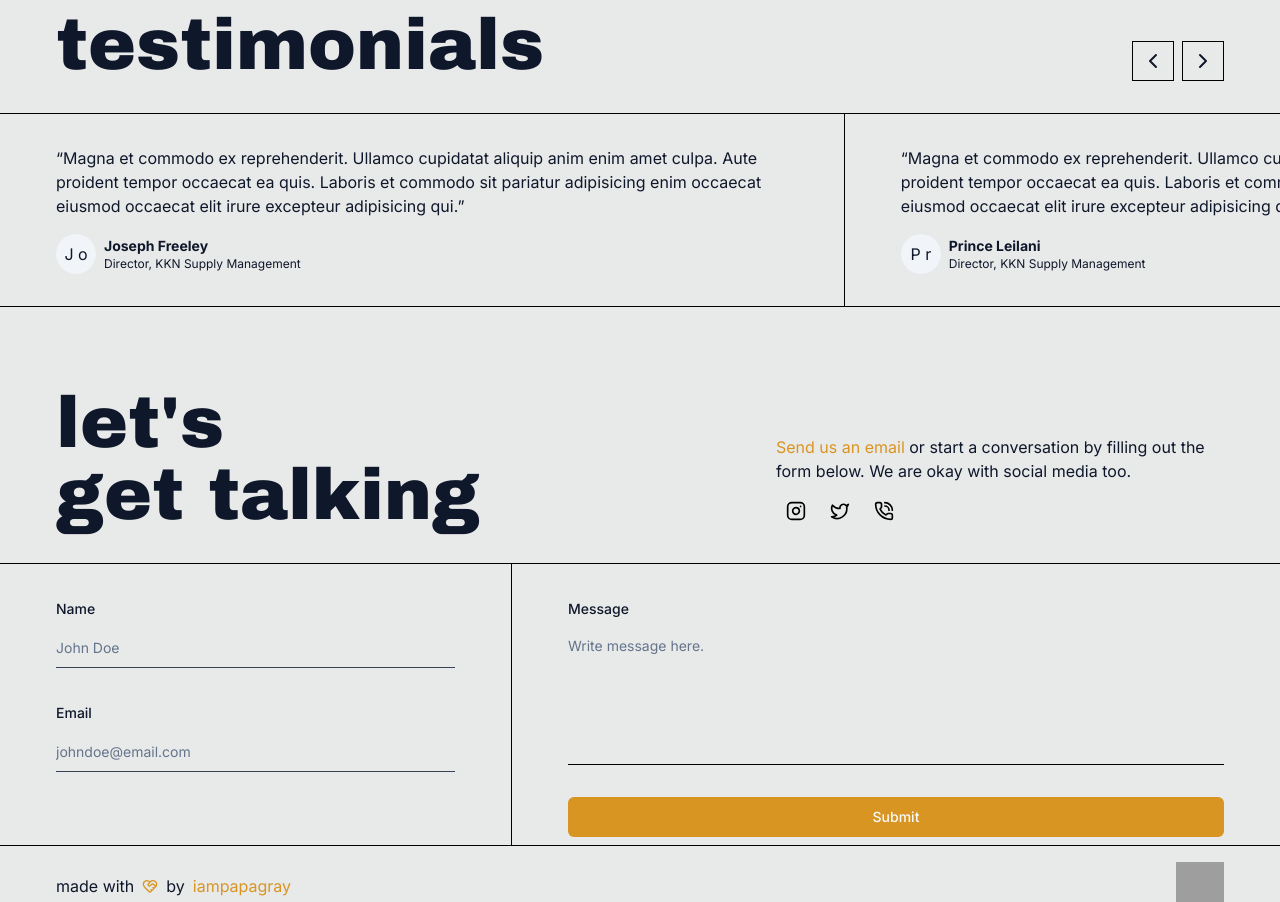
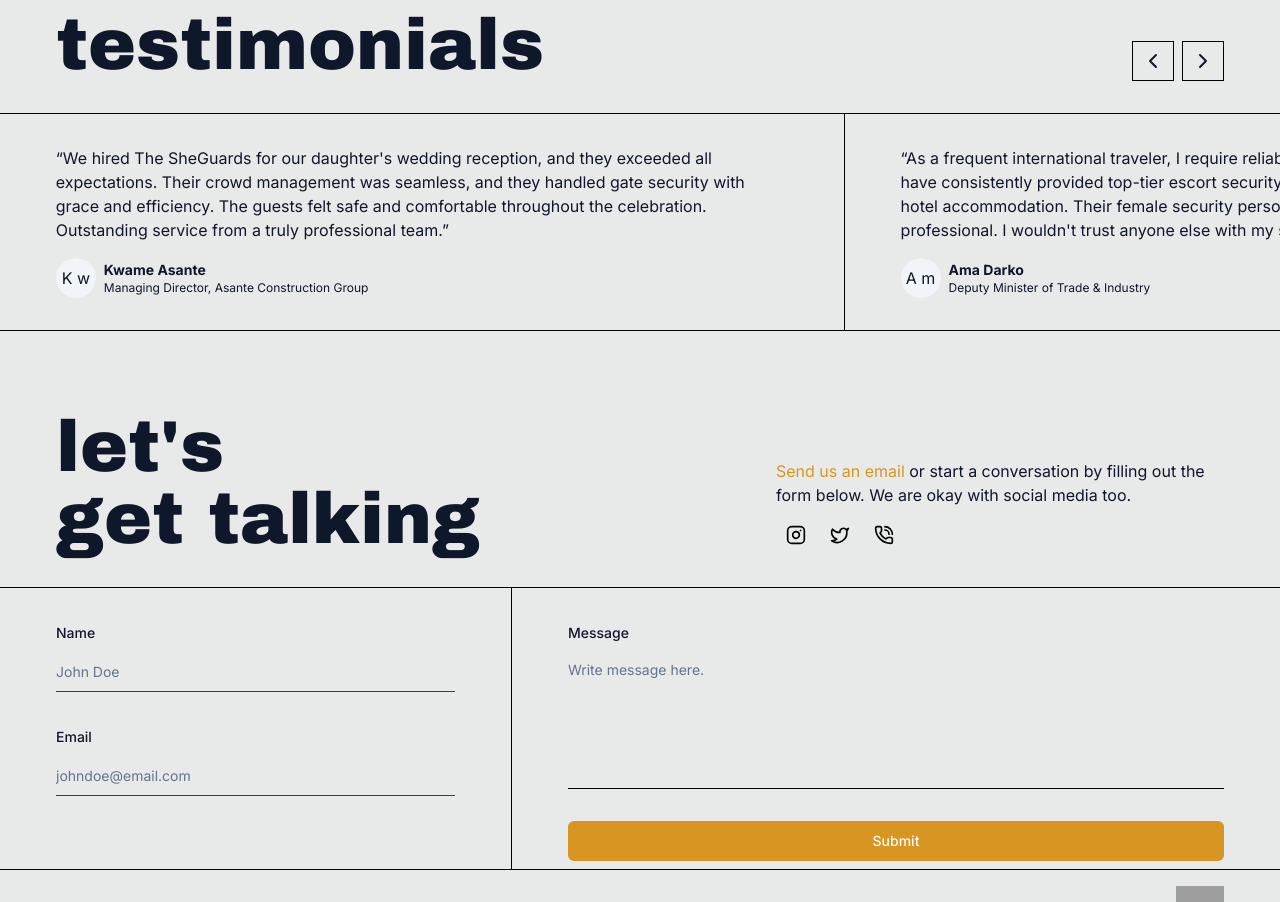
Before and after one commit to iampapagray/thesheguards, a Next.js app: page / in a window 1280 px wide. Shown: the part 2952-3854 px from the top of the page. Built offline with nearby package versions, Linux system fonts and the light colour scheme; grey boxes are pictures that could not be loaded.

Commit message:
Fix theme provider import compatibility and resolve layout centering issues

```diff
--- a/components/sections/testimonials.tsx
+++ b/components/sections/testimonials.tsx
@@ -1,7 +1,7 @@
 "use client"
 
 import { useEffect, useRef, useState } from "react"
-import { animate, motion, motionValue, transform } from "framer-motion"
+import { animate, motion, motionValue } from "framer-motion"
 
 import { archivo } from "@/lib/fonts"
 import { cn } from "@/lib/utils"
@@ -20,31 +20,31 @@ interface testimony {
 
 const testimonials: testimony[] = [
   {
-    name: "Joseph Freeley",
+    name: "Akosua Mensah",
     message:
-      "Magna et commodo ex reprehenderit. Ullamco cupidatat aliquip anim enim amet culpa. Aute proident tempor occaecat ea quis. Laboris et commodo sit pariatur adipisicing enim occaecat eiusmod occaecat elit irure excepteur adipisicing qui.",
-    role: "Director, KKN Supply Management",
+      "The SheGuards provided exceptional security for our corporate retreat in Accra. Their professionalism and attention to detail gave us complete peace of mind. The team was discreet yet vigilant, allowing our executives to focus entirely on business discussions. I highly recommend their services for any high-level corporate event.",
+    role: "CEO, Mensah Holdings Ltd",
     image: "",
   },
   {
-    name: "Prince Leilani",
+    name: "Kwame Asante",
     message:
-      "Magna et commodo ex reprehenderit. Ullamco cupidatat aliquip anim enim amet culpa. Aute proident tempor occaecat ea quis. Laboris et commodo sit pariatur adipisicing enim occaecat eiusmod occaecat elit irure excepteur adipisicing qui.",
-    role: "Director, KKN Supply Management",
+      "We hired The SheGuards for our daughter's wedding reception, and they exceeded all expectations. Their crowd management was seamless, and they handled gate security with grace and efficiency. The guests felt safe and comfortable throughout the celebration. Outstanding service from a truly professional team.",
+    role: "Managing Director, Asante Construction Group",
     image: "",
   },
   {
-    name: "Frederick Jones",
+    name: "Ama Darko",
     message:
-      "Magna et commodo ex reprehenderit. Ullamco cupidatat aliquip anim enim amet culpa. Aute proident tempor occaecat ea quis. Laboris et commodo sit pariatur adipisicing enim occaecat eiusmod occaecat elit irure excepteur adipisicing qui.",
-    role: "Director, KKN Supply Management",
+      "As a frequent international traveler, I require reliable close protection services. The SheGuards have consistently provided top-tier escort security, ensuring my safety from airport pickup to hotel accommodation. Their female security personnel are highly trained and incredibly professional. I wouldn't trust anyone else with my security needs.",
+    role: "Deputy Minister of Trade & Industry",
     image: "",
   },
   {
-    name: "Patrick Thomspon",
+    name: "Nana Osei Bonsu",
     message:
-      "Magna et commodo ex reprehenderit. Ullamco cupidatat aliquip anim enim amet culpa. Aute proident tempor occaecat ea quis. Laboris et commodo sit pariatur adipisicing enim occaecat eiusmod occaecat elit irure excepteur adipisicing qui.",
-    role: "Director, KKN Supply Management",
+      "The SheGuards conducted a comprehensive security assessment for our hospitality chain across Ghana. Their consultancy recommendations were practical, cost-effective, and significantly improved our overall security posture. The team's expertise in risk analysis is unmatched. They are now our preferred security consultants.",
+    role: "Chairman, Golden Tulip Hotels Ghana",
     image: "",
   },
 ]
@@ -52,16 +52,20 @@ const testimonials: testimony[] = [
 export function Testimonials() {
   const [width, setWidth] = useState(0)
   const [scrollWidth, setScrollWidth] = useState(0)
-  const [isPlaying, setIsPlaying] = useState(false)
+  const [currentIndex, setCurrentIndex] = useState(0)
+  const [isPaused, setIsPaused] = useState(false)
   const box = useRef<any>()
   const carousel = useRef<any>()
   const startX = motionValue(0)
+  const autoScrollInterval = useRef<NodeJS.Timeout>()
 
   useEffect(() => {
-    setWidth(box.current.scrollWidth - box.current.offsetWidth)
-    setTimeout(() => {
-      getScrollWidth()
-    }, 1500)
+    if (box.current) {
+      setWidth(box.current.scrollWidth - box.current.offsetWidth)
+      setTimeout(() => {
+        getScrollWidth()
+      }, 1500)
+    }
 
     function getScrollWidth() {
       if (window.innerWidth < 600) {
@@ -75,28 +79,73 @@ export function Testimonials() {
     }
   }, [scrollWidth, width])
 
-  function scrollLeft() {
-    let currentX = startX.get()
-    if (Math.abs(currentX) < width) {
+  // Auto scroll functionality
+  useEffect(() => {
+    if (!isPaused && scrollWidth > 0) {
+      autoScrollInterval.current = setInterval(() => {
+        setCurrentIndex((prev) => {
+          const nextIndex = prev + 1
+          // Reset to start when we've shown all original testimonials
+          if (nextIndex >= testimonials.length) {
+            // Instantly jump to the beginning of the duplicated set
+            const resetPosition = 0
+            startX.set(0)
+            if (carousel.current) {
+              carousel.current.style.transform = `translateX(0px)`
+            }
+            return 0
+          }
+          return nextIndex
+        })
+      }, 4000) // Change testimonial every 4 seconds
+    }
+
+    return () => {
+      if (autoScrollInterval.current) {
+        clearInterval(autoScrollInterval.current)
+      }
+    }
+  }, [isPaused, scrollWidth, testimonials.length])
+
+  // Animate to current testimonial
+  useEffect(() => {
+    if (carousel.current && scrollWidth > 0) {
+      const targetX = -currentIndex * scrollWidth
       animate(
         carousel.current,
-        { x: [currentX, currentX - scrollWidth] },
-        { type: "spring", duration: 1 }
+        { x: targetX },
+        { type: "spring", duration: 0.8 }
       )
-      startX.set(startX.getPrevious() - scrollWidth)
+      startX.set(targetX)
     }
+  }, [currentIndex, scrollWidth])
+
+  function scrollLeft() {
+    setCurrentIndex((prev) => {
+      const nextIndex = prev + 1
+      if (nextIndex >= testimonials.length) {
+        return 0
+      }
+      return nextIndex
+    })
   }
 
   function scrollRight() {
-    let currentX = startX.get()
-    if (currentX != 0) {
-      animate(
-        carousel.current,
-        { x: [currentX, currentX + scrollWidth] },
-        { type: "spring", duration: 1 }
-      )
-      startX.set(startX.getPrevious() + scrollWidth)
-    }
+    setCurrentIndex((prev) => {
+      const nextIndex = prev - 1
+      if (nextIndex < 0) {
+        return testimonials.length - 1
+      }
+      return nextIndex
+    })
+  }
+
+  function handleMouseEnter() {
+    setIsPaused(true)
+  }
+
+  function handleMouseLeave() {
+    setIsPaused(false)
   }
 
   return (
@@ -128,7 +177,9 @@ export function Testimonials() {
 
       <motion.div
         ref={box}
-        className="flex w-screen overflow-hidden border-b lg:w-full"
+        className="flex w-full overflow-hidden border-b"
+        onMouseEnter={handleMouseEnter}
+        onMouseLeave={handleMouseLeave}
       >
         <motion.div
           ref={carousel}
```
